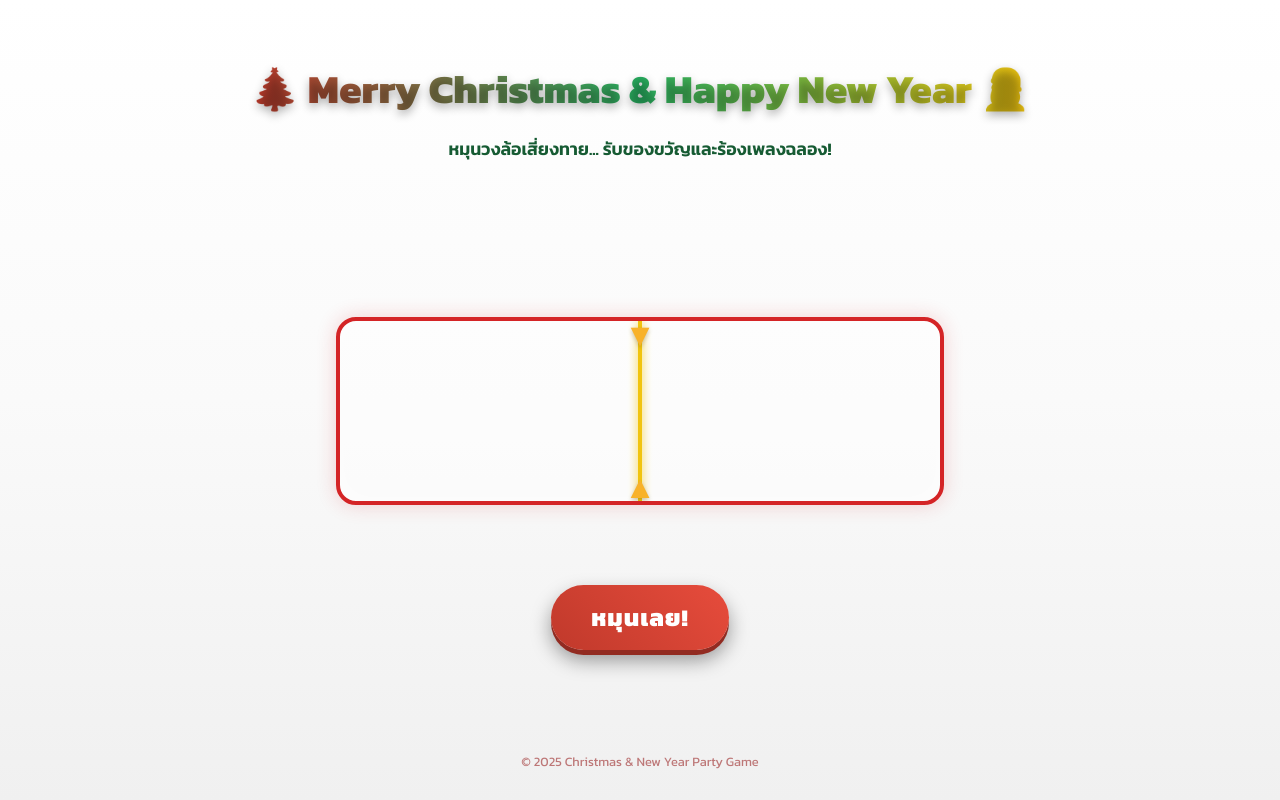
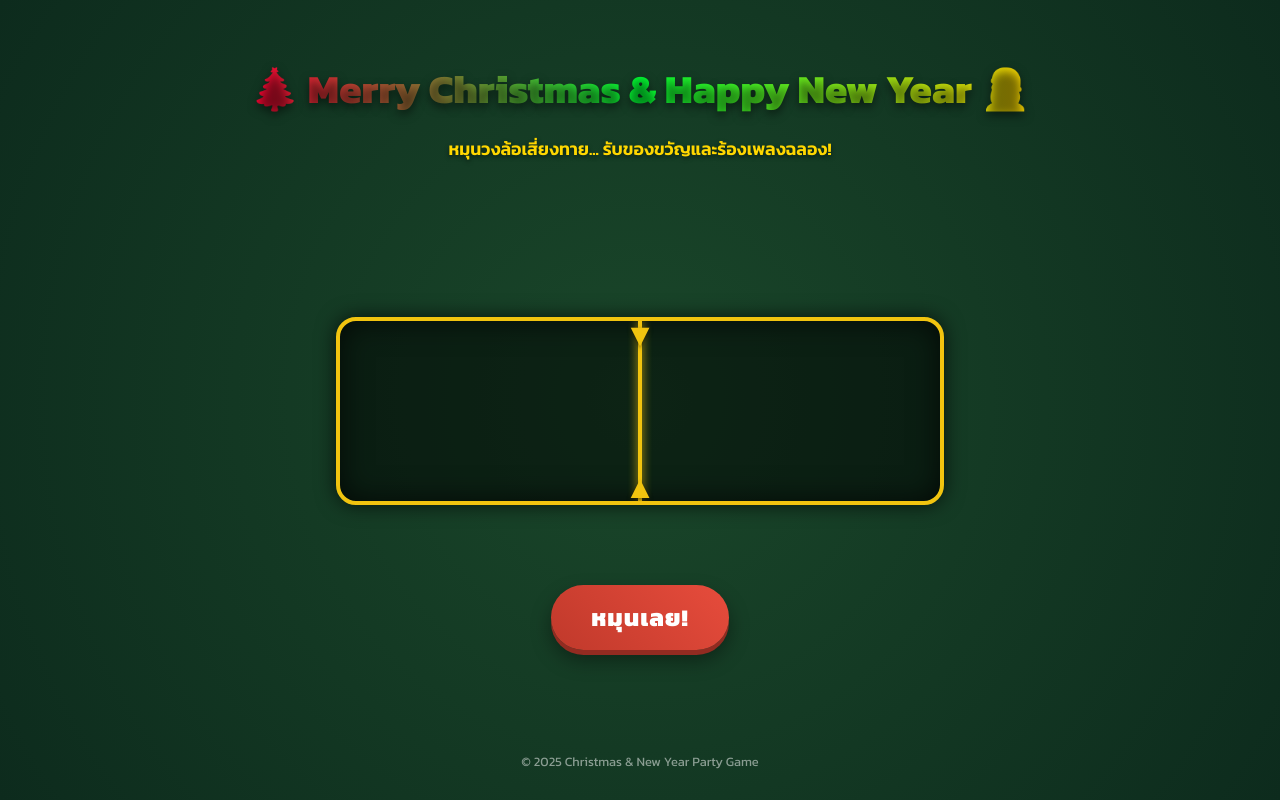
Before and after one commit to Malztt/patyyyyy, a React (Vite) app: page / in a window 1280 px wide. Built offline with nearby package versions, Linux system fonts and the light colour scheme.

Commit message:
Update: Revert to Vibrant Christmas Night theme & Scrollable Lyrics Box

```diff
--- a/src/App.css
+++ b/src/App.css
@@ -1,14 +1,15 @@
 @import url('https://fonts.googleapis.com/css2?family=Kanit:wght@300;400;600;800&display=swap');
 
 :root {
-  --primary: #D42426;
-  /* Santa Red */
-  --secondary: #165B33;
-  /* Christmas Green */
-  --accent: #F8B229;
-  /* Gold */
-  --bg-gradient: linear-gradient(180deg, #FFFFFF 0%, #FAFAFA 50%, #F0F0F0 100%);
-  /* Snow White */
+  --primary: #FF0033;
+  /* Bright Santa Red */
+  --secondary: #00FF33;
+  /* Neon Green */
+  --accent: #FFD700;
+  /* Bright Gold */
+  /* Actually let's use a nice Christmas Night gradient but vibrant */
+  --bg-gradient: radial-gradient(circle at center, #1a472a 0%, #0d2b1d 100%);
+  /* Deep Vibrant Green */
 }
 
 body {
@@ -17,8 +18,8 @@ body {
   font-family: 'Kanit', sans-serif;
   box-sizing: border-box;
   background: var(--bg-gradient);
-  color: #8B0000;
-  /* Dark Red Text */
+  color: white;
+  /* Bright White Text */
   min-height: 100vh;
   overflow-x: hidden;
 }
@@ -38,10 +39,10 @@ body {
   top: 0;
   left: 0;
   background-image:
-    radial-gradient(circle at 20% 30%, rgba(212, 36, 38, 0.1) 2px, transparent 3px),
-    radial-gradient(circle at 80% 70%, rgba(22, 91, 51, 0.1) 2px, transparent 3px),
-    radial-gradient(circle at 40% 40%, rgba(248, 178, 41, 0.2) 1px, transparent 2px),
-    radial-gradient(circle at 60% 10%, rgba(212, 36, 38, 0.1) 2px, transparent 3px);
+    radial-gradient(circle at 20% 30%, rgba(255, 255, 255, 0.4) 2px, transparent 3px),
+    radial-gradient(circle at 80% 70%, rgba(255, 255, 255, 0.4) 2px, transparent 3px),
+    radial-gradient(circle at 40% 40%, rgba(255, 255, 255, 0.3) 1px, transparent 2px),
+    radial-gradient(circle at 60% 10%, rgba(255, 255, 255, 0.5) 2px, transparent 3px);
   background-size: 50% 50%;
   animation: snow 10s linear infinite;
 }
@@ -64,17 +65,19 @@ body {
 .header h1 {
   font-size: 2.5rem;
   margin-bottom: 0.5rem;
-  background: linear-gradient(to right, #C0392B, #27AE60, #F1C40F);
+  background: linear-gradient(to right, #FF0033, #00FF33, #FFD700);
+  background-clip: text;
   -webkit-background-clip: text;
   -webkit-text-fill-color: transparent;
-  text-shadow: 0 4px 10px rgba(0, 0, 0, 0.3);
+  text-shadow: 0 4px 10px rgba(0, 0, 0, 0.5);
 }
 
 .header p {
   font-size: 1.1rem;
-  color: #165B33;
-  /* Green text */
+  color: #FFD700;
+  /* Gold text */
   font-weight: 600;
+  text-shadow: 0 2px 4px rgba(0, 0, 0, 0.5);
 }
 
 .game-area {
--- a/src/components/HorizontalSpinner.css
+++ b/src/components/HorizontalSpinner.css
@@ -4,10 +4,10 @@
     max-width: 800px;
     height: 180px;
     overflow: hidden;
-    background: rgba(255, 255, 255, 0.4);
+    background: rgba(0, 0, 0, 0.5);
     border-radius: 20px;
-    border: 4px solid #D42426;
-    box-shadow: 0 0 20px rgba(212, 36, 38, 0.2), inset 0 0 30px rgba(255, 255, 255, 0.5);
+    border: 4px solid #F1C40F;
+    box-shadow: 0 0 20px rgba(0, 0, 0, 0.7), inset 0 0 30px rgba(0, 0, 0, 0.7);
     display: flex;
     align-items: center;
     margin: 2rem 0;
@@ -23,8 +23,8 @@
 .spinner-item {
     min-width: 160px;
     height: 120px;
-    background: linear-gradient(135deg, #D42426, #B01E20);
-    border: 2px solid white;
+    background: linear-gradient(135deg, #C0392B, #922B21);
+    border: 2px solid #F1C40F;
     border-radius: 15px;
     display: flex;
     justify-content: center;
@@ -33,15 +33,15 @@
     font-size: 1.2rem;
     font-weight: bold;
     text-align: center;
-    box-shadow: 0 5px 15px rgba(212, 36, 38, 0.3);
+    box-shadow: 0 5px 15px rgba(0, 0, 0, 0.5);
     user-select: none;
     padding: 10px;
 }
 
 .spinner-item:nth-child(even) {
-    background: linear-gradient(135deg, #FFFFFF, #F0F0F0);
-    color: #D42426;
-    border: 2px solid #D42426;
+    background: linear-gradient(135deg, #27AE60, #1E8449);
+    color: white;
+    border: 2px solid #F1C40F;
 }
 
 .spinner-marker {
@@ -62,9 +62,9 @@
     top: -10px;
     left: 50%;
     transform: translateX(-50%);
-    color: #F8B229;
+    color: #F1C40F;
     font-size: 2rem;
-    text-shadow: 0 2px 4px rgba(0, 0, 0, 0.2);
+    text-shadow: 0 2px 4px rgba(0, 0, 0, 0.5);
 }
 
 .spinner-marker::after {
@@ -73,9 +73,9 @@
     bottom: -10px;
     left: 50%;
     transform: translateX(-50%);
-    color: #F8B229;
+    color: #F1C40F;
     font-size: 2rem;
-    text-shadow: 0 2px 4px rgba(0, 0, 0, 0.2);
+    text-shadow: 0 2px 4px rgba(0, 0, 0, 0.5);
 }
 
 .spinner-empty {
@@ -83,5 +83,5 @@
     text-align: center;
     font-size: 2rem;
     font-weight: bold;
-    color: #D42426;
+    color: white;
 }
--- a/src/components/LyricsModal.css
+++ b/src/components/LyricsModal.css
@@ -78,6 +78,10 @@
     font-style: italic;
     box-shadow: inset 0 2px 4px rgba(0, 0, 0, 0.1);
     line-height: 1.5;
+    max-height: 40vh;
+    /* Allow it to grow but not overflow screen */
+    overflow-y: auto;
+    /* Scroll if content is too long */
 }
 
 .action-btn {
```
